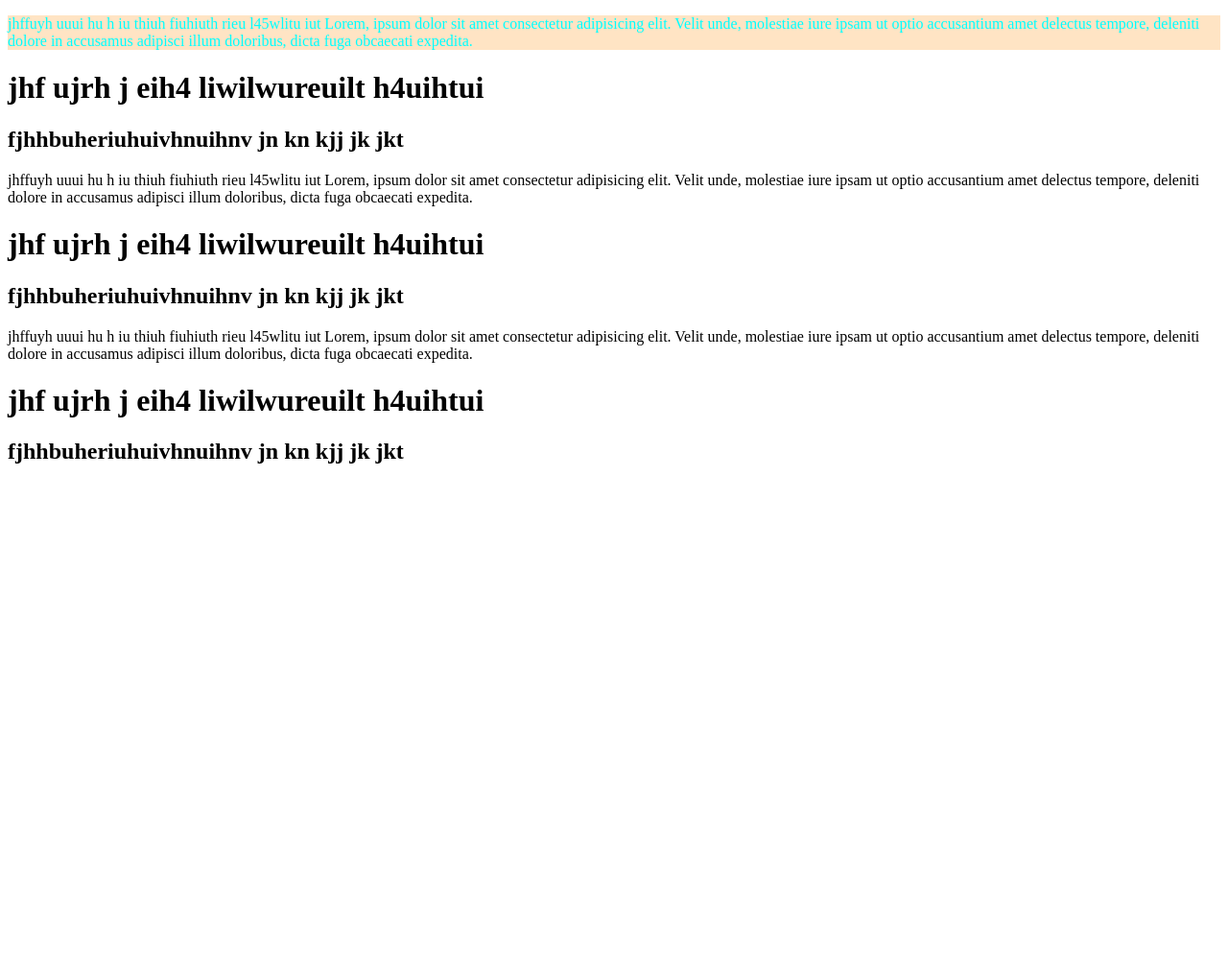
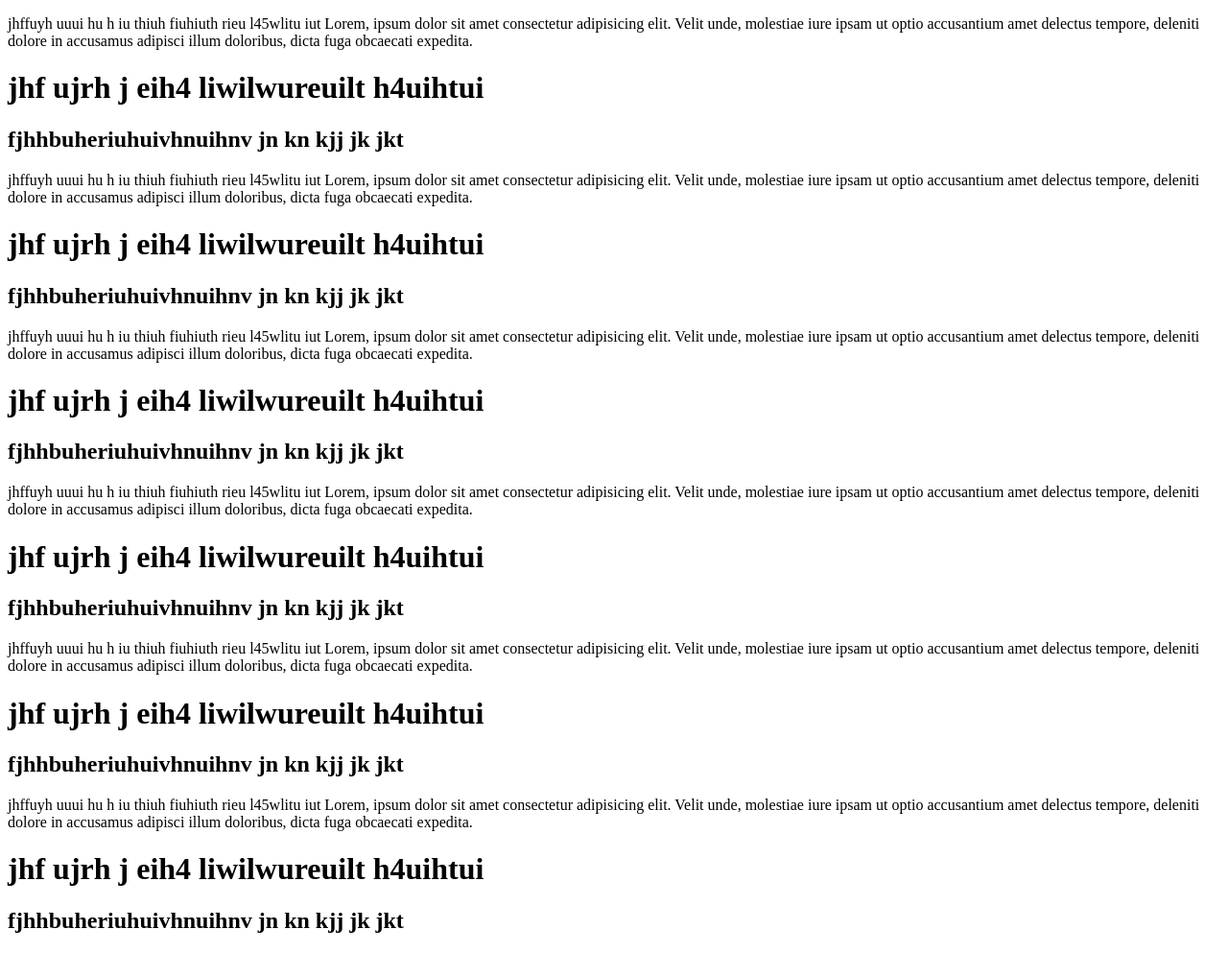
Before and after one commit to ArifKhan8812/newton, a plain HTML site: page index.html in a window 1280 px wide. Shown: the whole page at 96% size. Before the commit the page ends 800 px from the top, so only its background shows below. Drawn offline with Linux system fonts and the light colour scheme.

Commit message:
first commit

```diff
--- a/index.html
+++ b/index.html
@@ -7,7 +7,8 @@
     <link rel="stylesheet" href="style/style.css">
 </head>
 <body>
-    <p class="ami">jhffuyh uuui hu h iu thiuh fiuhiuth rieu l45wlitu iut
+    <p class="amiJ
+">jhffuyh uuui hu h iu thiuh fiuhiuth rieu l45wlitu iut
         Lorem, ipsum dolor sit amet consectetur adipisicing elit. Velit unde, molestiae iure ipsam ut optio accusantium amet delectus tempore, deleniti dolore in accusamus adipisci illum doloribus, dicta fuga obcaecati expedita.
         <h1>jhf ujrh j eih4 liwilwureuilt h4uihtui </h1>
         <h2>fjhhbuheriuhuivhnuihnv jn  kn kjj jk jkt
@@ -25,6 +26,25 @@
         <h2>fjhhbuheriuhuivhnuihnv jn  kn kjj jk jkt
         </h2>
     </p>
+    <p class="amiJ
+    ">jhffuyh uuui hu h iu thiuh fiuhiuth rieu l45wlitu iut
+            Lorem, ipsum dolor sit amet consectetur adipisicing elit. Velit unde, molestiae iure ipsam ut optio accusantium amet delectus tempore, deleniti dolore in accusamus adipisci illum doloribus, dicta fuga obcaecati expedita.
+            <h1>jhf ujrh j eih4 liwilwureuilt h4uihtui </h1>
+            <h2>fjhhbuheriuhuivhnuihnv jn  kn kjj jk jkt
+            </h2>
+        </p>
+        <p>jhffuyh uuui hu h iu thiuh fiuhiuth rieu l45wlitu iut
+            Lorem, ipsum dolor sit amet consectetur adipisicing elit. Velit unde, molestiae iure ipsam ut optio accusantium amet delectus tempore, deleniti dolore in accusamus adipisci illum doloribus, dicta fuga obcaecati expedita.
+            <h1>jhf ujrh j eih4 liwilwureuilt h4uihtui </h1>
+            <h2>fjhhbuheriuhuivhnuihnv jn  kn kjj jk jkt
+            </h2>
+        </p>
+        <p>jhffuyh uuui hu h iu thiuh fiuhiuth rieu l45wlitu iut
+            Lorem, ipsum dolor sit amet consectetur adipisicing elit. Velit unde, molestiae iure ipsam ut optio accusantium amet delectus tempore, deleniti dolore in accusamus adipisci illum doloribus, dicta fuga obcaecati expedita.
+            <h1>jhf ujrh j eih4 liwilwureuilt h4uihtui </h1>
+            <h2>fjhhbuheriuhuivhnuihnv jn  kn kjj jk jkt
+            </h2>
+        </p>
 
 
 </body>
```
